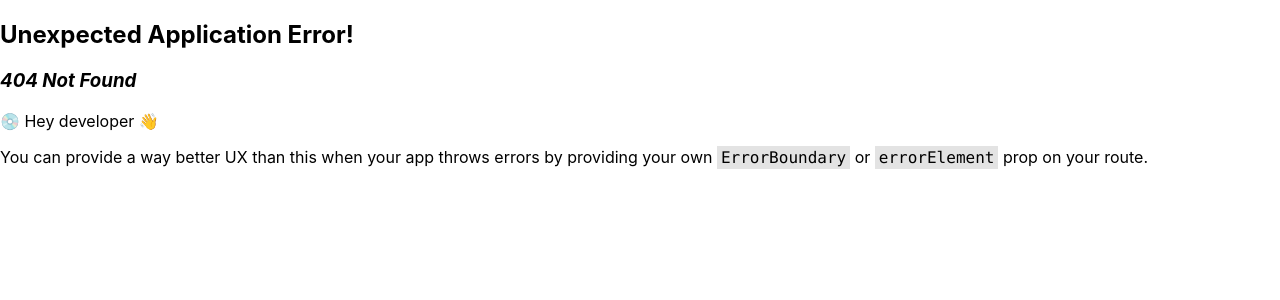
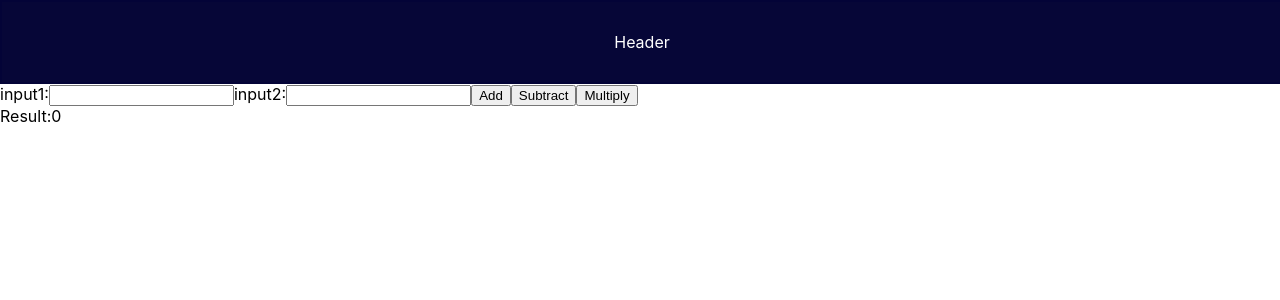
Before and after one commit to divya10mishra/react-practice, a React (Create React App) app: page /calculator in a window 1280 px wide. Before the commit this address had no page. Shown: the top 300 px of the page. Built offline with nearby package versions, Linux system fonts and the light colour scheme.

Commit message:
redux-usecase

```diff
--- a/package.json
+++ b/package.json
@@ -3,7 +3,7 @@
   "version": "0.1.0",
   "private": true,
   "dependencies": {
-    "@reduxjs/toolkit": "^2.2.5",
+    "@reduxjs/toolkit": "^2.2.6",
     "@testing-library/jest-dom": "^5.17.0",
     "@testing-library/react": "^13.4.0",
     "@testing-library/user-event": "^13.5.0",
--- a/src/App.js
+++ b/src/App.js
@@ -1,28 +1,31 @@
 import "./App.css";
 import { createBrowserRouter, Outlet } from "react-router-dom";
-import Header from "./features/Header/Header"
-import Counter from './features/counter/Counter'
-
+import Header from "./features/Header/Header";
+import Calculator from "./features/calculator/Calculator";
+import { Provider } from "react-redux";
+import store from "./Store/store";
 
 function App() {
   return (
-    <div className="App">
-      <Header/>
-      <Outlet/>
-    </div>
+    <Provider store={store}>
+      <div className="App">
+        <Header />
+        <Outlet />
+      </div>
+    </Provider>
   );
 }
 
 export const appRouter = createBrowserRouter([
   {
     path: "/",
-    element: <App/>,
+    element: <App />,
     children: [
       {
-        path:'/counter',
-        element:<Counter/>,
-        errorElement:<>Error fallback page</>
-      }
+        path: "/calculator",
+        element: <Calculator />,
+        errorElement: <>Error fallback page</>,
+      },
     ],
   },
 ]);
--- /dev/null
+++ b/src/Store/store.js
@@ -0,0 +1,10 @@
+import { configureStore } from "@reduxjs/toolkit";
+import CalculatorSlice from "../features/calculator/CalculatorSlice";
+
+const store = configureStore({
+  reducer: {
+    calculator: CalculatorSlice,
+  },
+});
+
+export default store;
--- /dev/null
+++ b/src/features/calculator/Calculator.js
@@ -0,0 +1,48 @@
+import React, { useState } from "react";
+import { useDispatch, useSelector } from "react-redux";
+import { add, sub, multiply } from "./CalculatorSlice";
+
+function Calculator() {
+  const [input, setInput] = useState({ input1: "", input2: "" });
+
+  const dispatch = useDispatch();
+  const result = useSelector((state) => state.calculator.result);
+  return (
+    <div>
+      input1:
+      <input
+        value={input.input1}
+        onChange={(e) => setInput({ ...input, input1: e.target.value })}
+      />
+      input2:
+      <input
+        value={input.input2}
+        onChange={(e) => setInput({ ...input, input2: e.target.value })}
+      />
+      <button
+        onClick={() =>
+          dispatch(add({ input1: input.input1, input2: input.input2 }))
+        }
+      >
+        Add
+      </button>
+      <button
+        onClick={() =>
+          dispatch(sub({ input1: input.input1, input2: input.input2 }))
+        }
+      >
+        Subtract
+      </button>
+      <button
+        onClick={() =>
+          dispatch(multiply({ input1: input.input1, input2: input.input2 }))
+        }
+      >
+        Multiply
+      </button>
+      <div>Result:{result}</div>
+    </div>
+  );
+}
+
+export default Calculator;
--- /dev/null
+++ b/src/features/calculator/CalculatorSlice.js
@@ -0,0 +1,24 @@
+import { createSlice } from "@reduxjs/toolkit";
+
+const calculateSlice = createSlice({
+  name: "calculator",
+  initialState: {
+    result: 0,
+  },
+  reducers: {
+    add: (state, action) => {
+      state.result =
+        Number(action.payload.input1) + Number(action.payload.input2);
+    },
+    sub: (state, action) => {
+      state.result =
+        Number(action.payload.input1) - Number(action.payload.input2);
+    },
+    multiply: (state, action) => {
+      state.result =
+        Number(action.payload.input1) * Number(action.payload.input2);
+    },
+  },
+});
+export const { add, sub, multiply } = calculateSlice.actions;
+export default calculateSlice.reducer;
```
Also changed, not shown: notes/Reducers.md (added, +13 -0 lines), notes/Redux Immutibility.md (added, +20 -0 lines), notes/redux.md (added, +24 -0 lines), notes/image.png (added), 1 other file (tests, documents, lock files or other folders).
